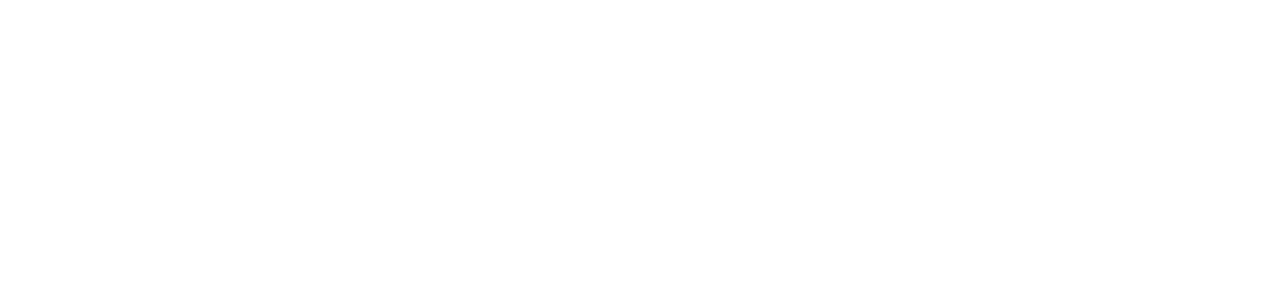
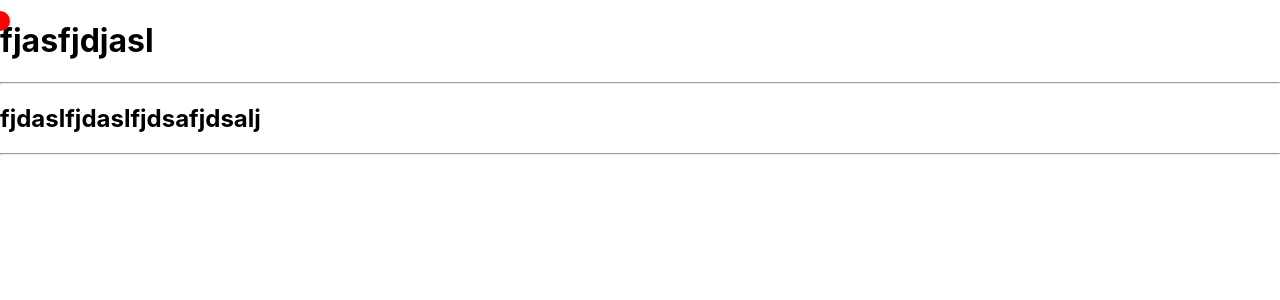
Before and after one commit to jini-labs-2/react-practice, a React (Create React App) app: page / in a window 1280 px wide. Shown: the top 300 px of the page. Built offline with nearby package versions, Linux system fonts and the light colour scheme; the HTML template or start-up script is replaced by a standard one.

Commit message:
moving dot

```diff
--- a/src/App.js
+++ b/src/App.js
@@ -1,10 +1,13 @@
 import './App.css';
+import MovingDot from './MovingDot';
 
 function App() {
   return (
-    <div className="App">
+    <div id="app">
+      <MovingDot />
     </div>
-  );
+  )
+
 }
 
 export default App;
--- /dev/null
+++ b/src/MovingDot.jsx
@@ -0,0 +1,47 @@
+import React, { useState } from 'react'
+
+export default function MovingDot() {
+  const [position, setPosition] = useState({
+    x: 0,
+    y: 0
+  });
+
+  return (
+    <div
+      onPointerMove={e=> {
+        setPosition({
+          x:e.clientX,
+          y:e.clientY
+        })
+      }}
+      style={{
+        position: 'relative',
+        width: '100vw',
+        height: '100vh'
+      }}>
+        <div style={{
+          position:'relative'
+        }}>
+          <h1>fjasfjdjasl</h1>
+          <hr>
+          </hr>
+          <h2>fjdaslfjdaslfjdsafjdsalj</h2>
+          <hr/>
+
+        </div>
+        <div
+          style={{
+            position: 'absolute',
+            backgroundColor: 'red',
+            borderRadius: '50%',
+            left: -10,
+            top: -10,
+            width: 20,
+            height: 20,
+            transform: `translate(${position.x}px, ${position.y}px)`,
+          }}
+        >
+        </div>
+    </div>
+  );
+};
```
